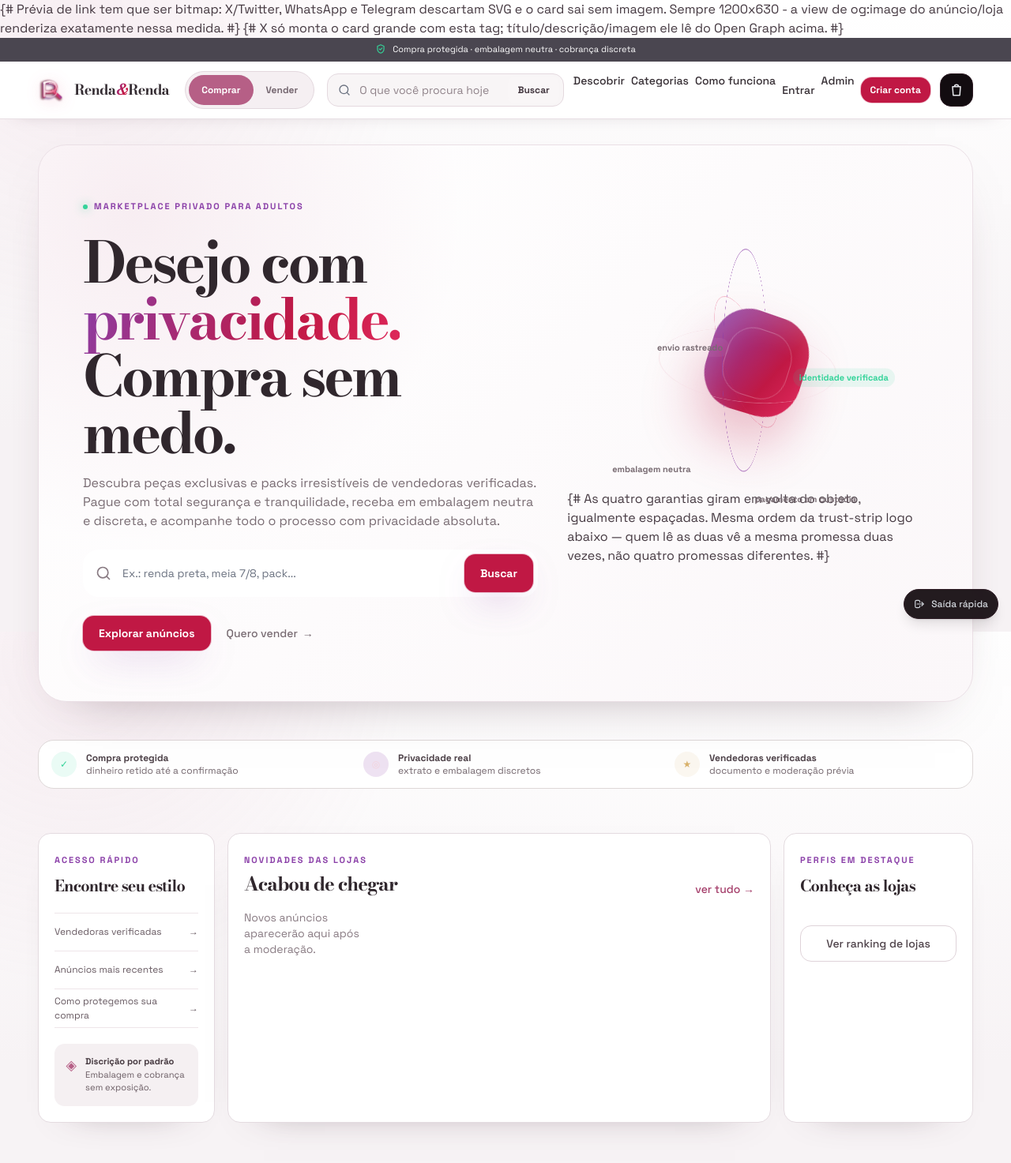
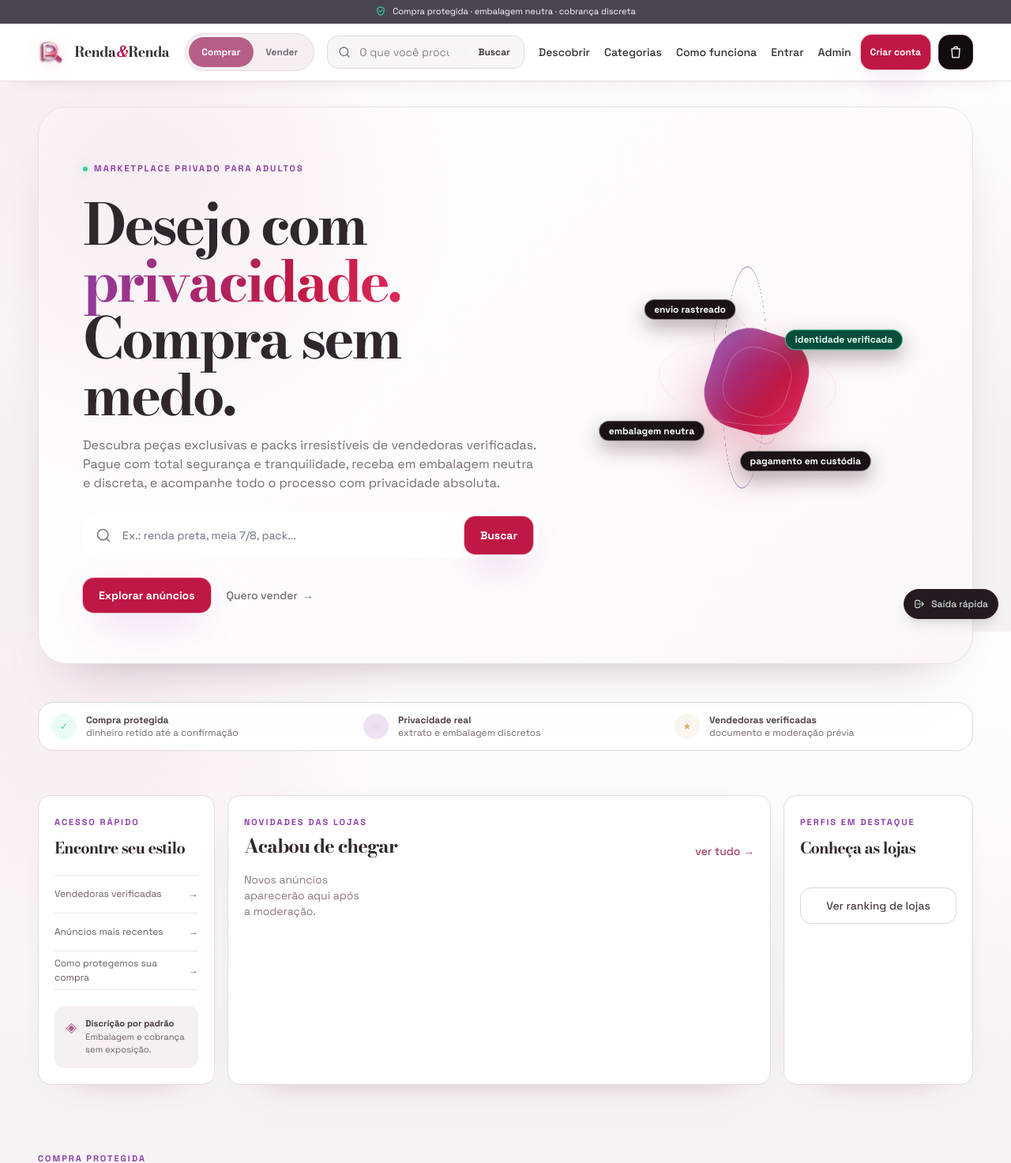
Before and after one commit to escamboloco/rendaerenda, a Django app: template backend/templates/stores/home.html in a window 1280 px wide. Shown: the top 1473 px of the page at 79% size. Run offline with Django 5.2, Linux system fonts and the light colour scheme; the template is opened without the code that fills it, so the values that code supplies are empty; some libraries are stand-ins or nearby versions.

Commit message:
fix(ui): remover texto vazando no topo e alinhar header (#9)
* fix(deploy): remover marcadores de conflito que quebravam o build

O merge "prod final" deixou <<<<<<< em apps.py e outros arquivos,
causando SyntaxError no Render. Resolve conflitos mantendo o painel
novo, SEO overlay, purge obrigatório e migração de merge do catalog.

Co-authored-by: escamboloco <escamboloco@users.noreply.github.com>

* fix(ui): remover comentários vazando no HTML e alinhar header

Comentários Django {# #} multilinha eram impressos no topo da página.
Remove os vazamentos e padroniza altura/alinhamento dos links e ícones
da navegação.

Co-authored-by: escamboloco <escamboloco@users.noreply.github.com>

* fix(ui): aumentar contraste dos rótulos na órbita do hero

Troca badges translúcidos por placas opacas com texto claro, legíveis
sobre o fundo claro do hero e sobre o logo.

Co-authored-by: escamboloco <escamboloco@users.noreply.github.com>

* fix(ui): impedir que o tema claro apague o contraste dos rótulos

Evita @apply text-white, que fazia o Tailwind reescrever seletores do
storefront-light e escurecer o texto das placas da órbita.

Co-authored-by: escamboloco <escamboloco@users.noreply.github.com>

---------

Co-authored-by: Cursor Agent <cursoragent@cursor.com>
Co-authored-by: escamboloco <escamboloco@users.noreply.github.com>

```diff
--- a/backend/templates/catalog/product_detail.html
+++ b/backend/templates/catalog/product_detail.html
@@ -2,8 +2,6 @@
 {% load l10n seo %}
 {% block title %}{{ product.title }} — {{ store.display_name }} | Renda &amp; Renda{% endblock %}
 {% block description %}{{ product.description|meta_text:155 }}{% endblock %}
-{# Item de pedido personalizado nao e vitrine: so quem tem o link ve, entao
-   nunca entra em indice nem em previa de link. #}
 {% block robots %}{% if og_image_url %}index, follow{% else %}noindex, nofollow{% endif %}{% endblock %}
 {% block canonical %}<link rel="canonical" href="{{ request.build_absolute_uri }}">{% endblock %}
 {% block og_type %}product{% endblock %}
--- a/backend/templates/core/base.html
+++ b/backend/templates/core/base.html
@@ -20,16 +20,11 @@
   <meta property="og:url" content="{{ request.build_absolute_uri }}">
   <meta property="og:title" content="{% block og_title %}Renda &amp; Renda{% endblock %}">
   <meta property="og:description" content="{% block og_description %}Classificados +18 entre adultos verificados.{% endblock %}">
-  {# Prévia de link tem que ser bitmap: X/Twitter, WhatsApp e Telegram
-     descartam SVG e o card sai sem imagem. Sempre 1200x630 - a view de
-     og:image do anúncio/loja renderiza exatamente nessa medida. #}
   <meta property="og:image" content="{% block og_image %}{{ request.scheme }}://{{ request.get_host }}{% static 'img/og-brand.png' %}{% endblock %}">
   <meta property="og:image:type" content="{% block og_image_type %}image/png{% endblock %}">
   <meta property="og:image:width" content="1200">
   <meta property="og:image:height" content="630">
   <meta property="og:image:alt" content="{% block og_image_alt %}Renda &amp; Renda — marketplace +18 com compra protegida{% endblock %}">
-  {# X só monta o card grande com esta tag; título/descrição/imagem ele
-     lê do Open Graph acima. #}
   <meta name="twitter:card" content="summary_large_image">
   <meta name="theme-color" content="#0b0709">
   <meta name="csrf-token" content="{{ csrf_token }}">
@@ -90,34 +85,34 @@ aninhados (x-data proprio) continuam funcionando normalmente.
         </div>
       </form>
 
-      <nav class="ml-auto flex items-center gap-1 sm:gap-2 text-sm">
-        <a href="{% url 'stores:listing' %}" class="nav-link hidden md:inline">Descobrir</a>
-        <a href="{% url 'stores:categories' %}" class="nav-link hidden lg:inline">Categorias</a>
-        <a href="{% url 'stores:how_it_works' %}" class="nav-link hidden xl:inline">Como funciona</a>
+      <nav class="ml-auto flex items-center gap-1 sm:gap-1.5 text-sm h-11">
+        <a href="{% url 'stores:listing' %}" class="nav-link hidden md:inline-flex">Descobrir</a>
+        <a href="{% url 'stores:categories' %}" class="nav-link hidden lg:inline-flex">Categorias</a>
+        <a href="{% url 'stores:how_it_works' %}" class="nav-link hidden xl:inline-flex">Como funciona</a>
         {% if request.user.is_authenticated %}
-          <a href="{% url 'payments_pages:my_purchases' %}" class="nav-link hidden md:inline">Compras</a>
+          <a href="{% url 'payments_pages:my_purchases' %}" class="nav-link hidden md:inline-flex">Compras</a>
           {% if request.user.role == 'seller' %}
             {% if request.user.has_store %}
-              <a href="{% url 'stores:seller_hub' %}" class="nav-link hidden md:inline text-brand-light">Minha loja</a>
+              <a href="{% url 'stores:seller_hub' %}" class="nav-link hidden md:inline-flex text-brand-light">Minha loja</a>
             {% else %}
-              <a href="{% url 'stores:onboard_page' %}" class="nav-link hidden md:inline">Abrir loja</a>
+              <a href="{% url 'stores:onboard_page' %}" class="nav-link hidden md:inline-flex">Abrir loja</a>
             {% endif %}
           {% endif %}
-          <a href="{% url 'accounts_pages:profile_page' %}" class="nav-link hidden sm:inline">Meu Perfil</a>
-          <form method="post" action="{% url 'account_logout' %}" class="hidden sm:inline">
+          <a href="{% url 'accounts_pages:profile_page' %}" class="nav-link hidden sm:inline-flex">Meu Perfil</a>
+          <form method="post" action="{% url 'account_logout' %}" class="hidden sm:inline-flex items-center h-11">
             {% csrf_token %}
             <button type="submit" class="nav-link text-gray-400 hover:text-gray-200">Sair</button>
           </form>
           {% if request.user.is_staff %}
-          <a href="{% url 'backoffice:dashboard' %}" class="btn-secondary !py-2 !px-3 !min-h-0 hidden sm:inline-flex text-xs">Painel admin</a>
+          <a href="{% url 'backoffice:dashboard' %}" class="btn-secondary !py-0 !px-3 !h-11 !min-h-0 hidden sm:inline-flex items-center text-xs">Painel admin</a>
           {% endif %}
         {% else %}
           <a href="{% url 'account_login' %}" class="nav-link">Entrar</a>
-          <a href="{% url 'backoffice:login' %}" class="nav-link hidden lg:inline text-gray-500 hover:text-gray-300">Admin</a>
-          <a href="{% url 'account_signup' %}" class="btn-primary !py-2 !px-3 !min-h-0 hidden sm:inline-flex text-xs">Criar conta</a>
+          <a href="{% url 'backoffice:login' %}" class="nav-link hidden lg:inline-flex text-gray-500 hover:text-gray-300">Admin</a>
+          <a href="{% url 'account_signup' %}" class="btn-primary !py-0 !px-3 !h-11 !min-h-0 hidden sm:inline-flex items-center text-xs">Criar conta</a>
         {% endif %}
 
-        <button type="button" class="relative ml-1 p-2.5 rounded-xl border border-surface-border bg-surface-alt hover:border-brand/60 transition"
+        <button type="button" class="relative ml-1 inline-flex items-center justify-center h-11 w-11 rounded-xl border border-surface-border bg-surface-alt hover:border-brand/60 transition"
                 @click="$store.cart.openDrawer()" aria-label="Abrir sacola">
           <svg class="w-5 h-5 text-gray-200" fill="none" viewBox="0 0 24 24" stroke="currentColor" stroke-width="1.8">
             <path stroke-linecap="round" stroke-linejoin="round" d="M6 7h12l-1 13H7L6 7zm3 0a3 3 0 016 0"/>
@@ -437,8 +432,6 @@ aninhados (x-data proprio) continuam funcionando normalmente.
     Saída rápida
   </button>
 
-  {# Por ultimo no DOM e z-[100]: cobre header, drawer e o botao de saida
-     rapida enquanto a idade nao for confirmada. #}
   {% if request.age_gate_pending %}{% include "core/_age_gate_overlay.html" %}{% endif %}
 
   <script>
--- a/backend/templates/stores/home.html
+++ b/backend/templates/stores/home.html
@@ -104,14 +104,11 @@
         <span class="hero-orbit__ring hero-orbit__ring--three"></span>
         <span class="hero-orbit__gem"></span>
       </div>
-      {# As quatro garantias giram em volta do objeto, igualmente espaçadas.
-         Mesma ordem da trust-strip logo abaixo — quem lê as duas vê a
-         mesma promessa duas vezes, não quatro promessas diferentes. #}
       <div class="hero-orbit__satellites">
-        <span class="hero-orbit__satellite badge-verified shadow-lift">identidade verificada</span>
-        <span class="hero-orbit__satellite badge-neutral shadow-lift">pagamento em custódia</span>
-        <span class="hero-orbit__satellite badge-neutral shadow-lift">embalagem neutra</span>
-        <span class="hero-orbit__satellite badge-neutral shadow-lift">envio rastreado</span>
+        <span class="hero-orbit__satellite orbit-label orbit-label--ok">identidade verificada</span>
+        <span class="hero-orbit__satellite orbit-label">pagamento em custódia</span>
+        <span class="hero-orbit__satellite orbit-label">embalagem neutra</span>
+        <span class="hero-orbit__satellite orbit-label">envio rastreado</span>
       </div>
     </div>
     {% endif %}
@@ -429,8 +426,6 @@ importante (a custódia) ocupar o espaço que ela merece.
         {% include "reviews/_stars.html" with rating=review.rating size="w-3.5 h-3.5" %}
         <span class="badge bg-emerald-400/10 text-emerald-400">compra verificada</span>
       </div>
-      {# meta_text e nao truncatechars: em pt-BR o truncatechars devolve o
-         texto com um espaco na frente, e aqui isso vira “ Comentario…” #}
       <blockquote class="text-sm text-gray-300 leading-relaxed">“{{ review.comment|meta_text:180 }}”</blockquote>
       <figcaption class="text-xs text-gray-600 flex items-center justify-between gap-2">
         <span>{{ review.buyer.interaction_name }}</span>
--- a/backend/templates/stores/listing.html
+++ b/backend/templates/stores/listing.html
@@ -2,8 +2,6 @@
 {% block title %}Anúncios — Renda &amp; Renda{% endblock %}
 {% block description %}Todos os anúncios do marketplace: peças íntimas usadas, conteúdo digital e itens sob encomenda, com pagamento em custódia e envio discreto.{% endblock %}
 {% block robots %}index, follow{% endblock %}
-{# Filtrar só por categoria mostra a mesma grade de /categorias/<slug>/ —
-   a canônica manda o peso para a página que tem texto próprio. #}
 {% block canonical %}<link rel="canonical" href="{{ canonical_url }}">{% endblock %}
 {% block body_class %}storefront-light{% endblock %}
 
--- a/backend/templates/stores/sell.html
+++ b/backend/templates/stores/sell.html
@@ -30,8 +30,8 @@
         <span class="hero-orbit__ring hero-orbit__ring--three"></span>
         <span class="hero-orbit__gem"></span>
       </div>
-      <span class="absolute left-5 top-14 badge-verified">loja verificada</span>
-      <span class="absolute right-0 bottom-14 badge-neutral">saque por Pix</span>
+      <span class="absolute left-5 top-14 orbit-label orbit-label--ok">loja verificada</span>
+      <span class="absolute right-0 bottom-14 orbit-label">saque por Pix</span>
     </div>
   </div>
 
```
Also changed, not shown: backend/static/css/input.css (+35 -5 lines), backend/static/css/tailwind.css.
